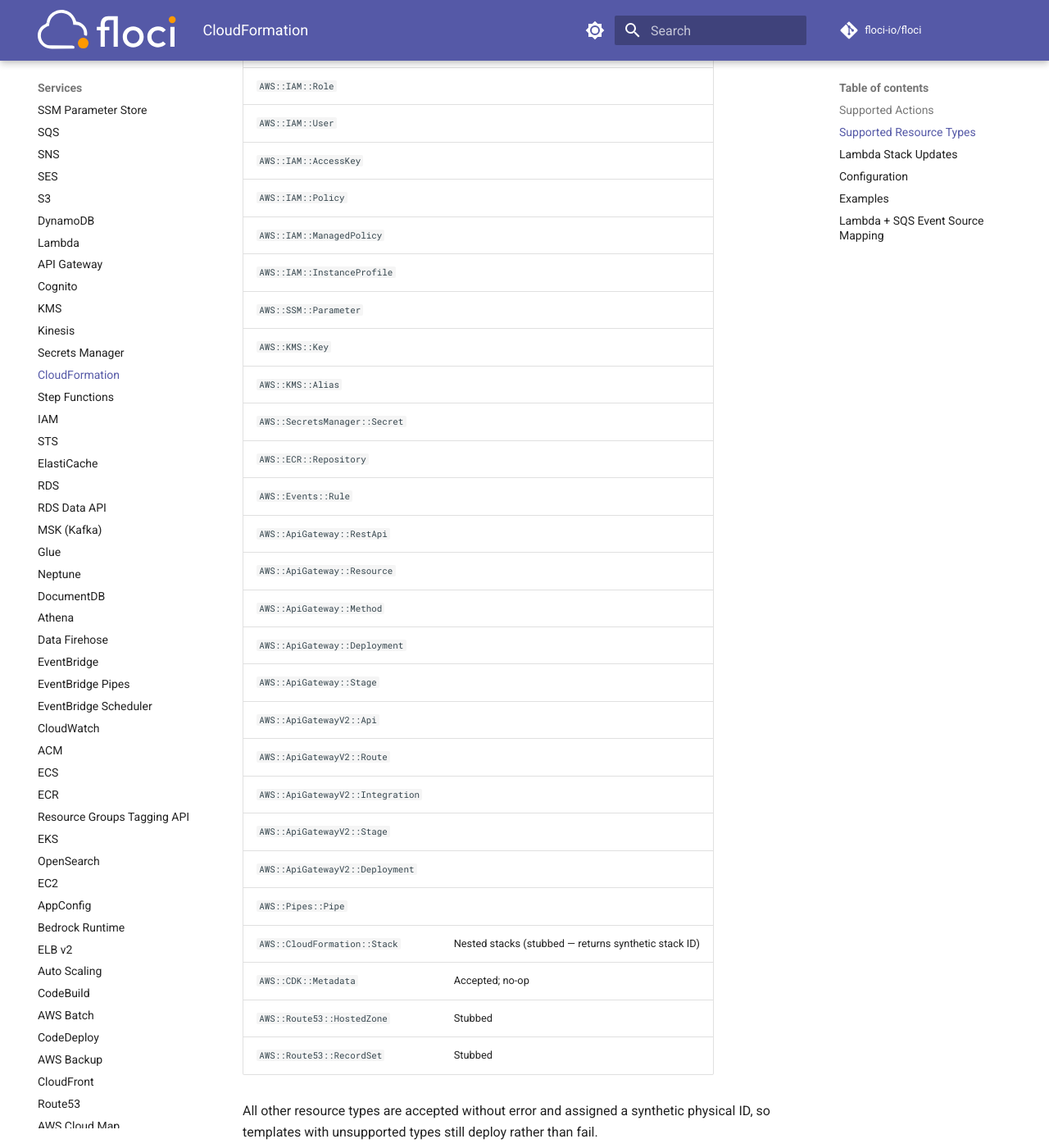
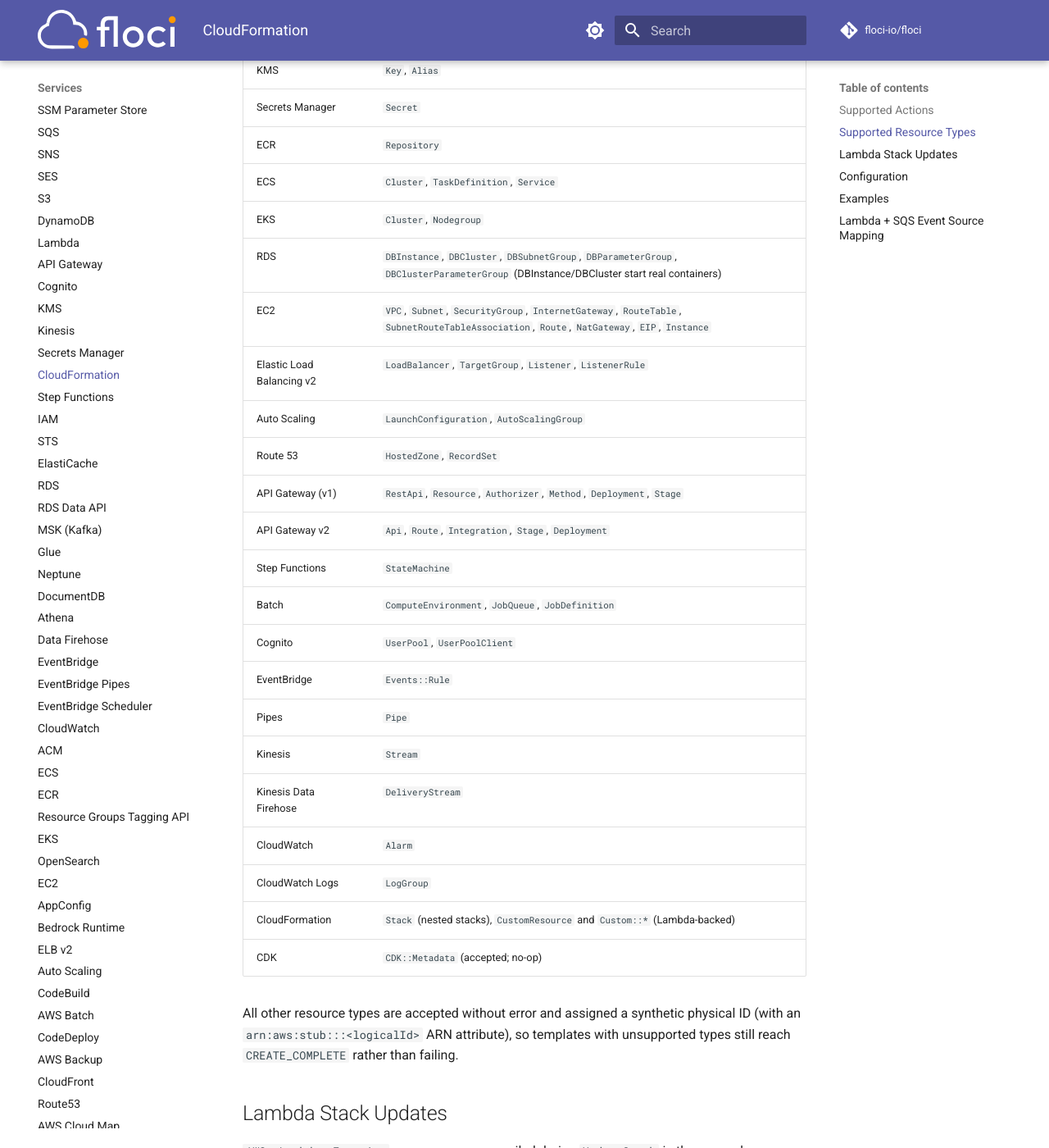
Before and after one commit to ryan00x/aws-terraform-ci-validation, an MkDocs documentation site: the page built from docs/services/cloudformation.md, in a window 1280 px wide and 1400 px high, scrolled down 1918 px. Shown: the whole window at 82% size. Built offline with MkDocs 1.6.1 and Material for MkDocs 9.7.7, drawn with Linux system fonts in a browser that asks for light colours; comment, search, counter and statistics services are not loaded; some of the changed text lies outside the part shown.

Commit message:
docs(cloudformation): sync supported resource types and annotate stub actions (#1405)
Update docs/services/cloudformation.md to reflect current provisioner coverage (~74 AWS::* types incl. EC2, RDS, EKS, ELBv2, AutoScaling, Kinesis, Firehose, CloudWatch/Logs, Cognito, Batch, Step Functions, full API Gateway). Correct Route53 (now provisioned, not stubbed) and group types by service. Annotate stub/no-op actions (ValidateTemplate, Set/GetStackPolicy, StackSet ops).

```diff
--- a/docs/services/cloudformation.md
+++ b/docs/services/cloudformation.md
@@ -17,62 +17,60 @@
 | `DescribeStackResource` | Get a specific stack resource |
 | `ListStackResources` | List resource summaries |
 | `GetTemplate` | Retrieve the template body |
-| `ValidateTemplate` | Validate a template without deploying |
+| `ValidateTemplate` | Accepted; returns success without validating (stub) |
 | `CreateChangeSet` | Create a change set |
-| `DescribeChangeSet` | Get change set details |
+| `DescribeChangeSet` | Get change set details (no computed diff/preview) |
 | `ExecuteChangeSet` | Apply a change set |
 | `ListChangeSets` | List change sets for a stack |
 | `DeleteChangeSet` | Delete a change set |
-| `SetStackPolicy` | Set a stack policy |
-| `GetStackPolicy` | Retrieve the current stack policy |
-| `ListStackSets` | List StackSets |
-| `DescribeStackSet` | Get StackSet details |
-| `CreateStackSet` | Create a new StackSet |
+| `SetStackPolicy` | Accepted; no-op (stub — stack policies are not enforced) |
+| `GetStackPolicy` | Accepted; returns an empty policy (stub) |
+| `ListStackSets` | Accepted; returns an empty result (StackSets not implemented) |
+| `DescribeStackSet` | Accepted; returns an empty result (StackSets not implemented) |
+| `CreateStackSet` | Accepted; returns an empty result (StackSets not implemented) |
 
 ## Supported Resource Types
 
-Resource types provisioned during `CreateStack` / `UpdateStack` / `DeleteStack`:
+Resource types provisioned during `CreateStack` / `UpdateStack` / `DeleteStack`. Each delegates to
+the backing service and sets a real physical ID plus the `Ref` / `Fn::GetAtt` attributes used by
+cross-resource references.
 
-| Resource Type | Notes |
+| Service | Resource types |
 |---|---|
-| `AWS::S3::Bucket` | |
-| `AWS::S3::BucketPolicy` | Accepted; policy not enforced |
-| `AWS::SQS::Queue` | |
-| `AWS::SQS::QueuePolicy` | Accepted; policy not enforced |
-| `AWS::SNS::Topic` | |
-| `AWS::DynamoDB::Table` | |
-| `AWS::DynamoDB::GlobalTable` | |
-| `AWS::Lambda::Function` | Zip (S3 or inline `ZipFile`) and Image package types |
-| `AWS::Lambda::EventSourceMapping` | SQS, Kinesis, and DynamoDB Streams sources |
-| `AWS::IAM::Role` | |
-| `AWS::IAM::User` | |
-| `AWS::IAM::AccessKey` | |
-| `AWS::IAM::Policy` | |
-| `AWS::IAM::ManagedPolicy` | |
-| `AWS::IAM::InstanceProfile` | |
-| `AWS::SSM::Parameter` | |
-| `AWS::KMS::Key` | |
-| `AWS::KMS::Alias` | |
-| `AWS::SecretsManager::Secret` | |
-| `AWS::ECR::Repository` | |
-| `AWS::Events::Rule` | |
-| `AWS::ApiGateway::RestApi` | |
-| `AWS::ApiGateway::Resource` | |
-| `AWS::ApiGateway::Method` | |
-| `AWS::ApiGateway::Deployment` | |
-| `AWS::ApiGateway::Stage` | |
-| `AWS::ApiGatewayV2::Api` | |
-| `AWS::ApiGatewayV2::Route` | |
-| `AWS::ApiGatewayV2::Integration` | |
-| `AWS::ApiGatewayV2::Stage` | |
-| `AWS::ApiGatewayV2::Deployment` | |
-| `AWS::Pipes::Pipe` | |
-| `AWS::CloudFormation::Stack` | Nested stacks (stubbed — returns synthetic stack ID) |
-| `AWS::CDK::Metadata` | Accepted; no-op |
-| `AWS::Route53::HostedZone` | Stubbed |
-| `AWS::Route53::RecordSet` | Stubbed |
+| S3 | `Bucket`, `BucketPolicy` (accepted; policy not enforced) |
+| SQS | `Queue`, `QueuePolicy` (accepted; policy not enforced) |
+| SNS | `Topic`, `Subscription` |
+| DynamoDB | `Table`, `GlobalTable` |
+| Lambda | `Function` (Zip via S3/inline `ZipFile`, and Image), `LayerVersion`, `EventSourceMapping` (SQS, Kinesis, DynamoDB Streams) |
+| IAM | `Role`, `User`, `AccessKey`, `Policy`, `ManagedPolicy`, `InstanceProfile` |
+| SSM | `Parameter` |
+| KMS | `Key`, `Alias` |
+| Secrets Manager | `Secret` |
+| ECR | `Repository` |
+| ECS | `Cluster`, `TaskDefinition`, `Service` |
+| EKS | `Cluster`, `Nodegroup` |
+| RDS | `DBInstance`, `DBCluster`, `DBSubnetGroup`, `DBParameterGroup`, `DBClusterParameterGroup` (DBInstance/DBCluster start real containers) |
+| EC2 | `VPC`, `Subnet`, `SecurityGroup`, `InternetGateway`, `RouteTable`, `SubnetRouteTableAssociation`, `Route`, `NatGateway`, `EIP`, `Instance` |
+| Elastic Load Balancing v2 | `LoadBalancer`, `TargetGroup`, `Listener`, `ListenerRule` |
+| Auto Scaling | `LaunchConfiguration`, `AutoScalingGroup` |
+| Route 53 | `HostedZone`, `RecordSet` |
+| API Gateway (v1) | `RestApi`, `Resource`, `Authorizer`, `Method`, `Deployment`, `Stage` |
+| API Gateway v2 | `Api`, `Route`, `Integration`, `Stage`, `Deployment` |
+| Step Functions | `StateMachine` |
+| Batch | `ComputeEnvironment`, `JobQueue`, `JobDefinition` |
+| Cognito | `UserPool`, `UserPoolClient` |
+| EventBridge | `Events::Rule` |
+| Pipes | `Pipe` |
+| Kinesis | `Stream` |
+| Kinesis Data Firehose | `DeliveryStream` |
+| CloudWatch | `Alarm` |
+| CloudWatch Logs | `LogGroup` |
+| CloudFormation | `Stack` (nested stacks), `CustomResource` and `Custom::*` (Lambda-backed) |
+| CDK | `CDK::Metadata` (accepted; no-op) |
 
-All other resource types are accepted without error and assigned a synthetic physical ID, so templates with unsupported types still deploy rather than fail.
+All other resource types are accepted without error and assigned a synthetic physical ID (with an
+`arn:aws:stub:::<logicalId>` ARN attribute), so templates with unsupported types still reach
+`CREATE_COMPLETE` rather than failing.
 
 ## Lambda Stack Updates
 
```
